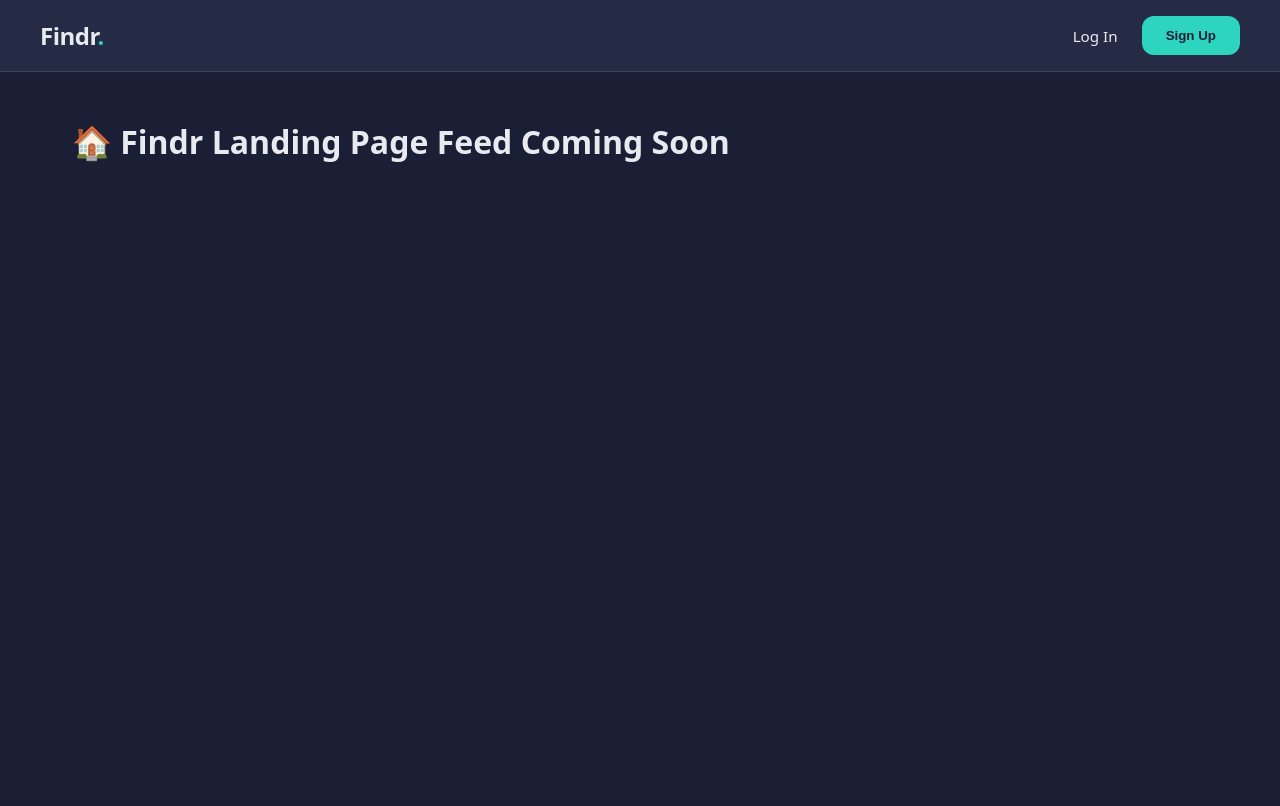
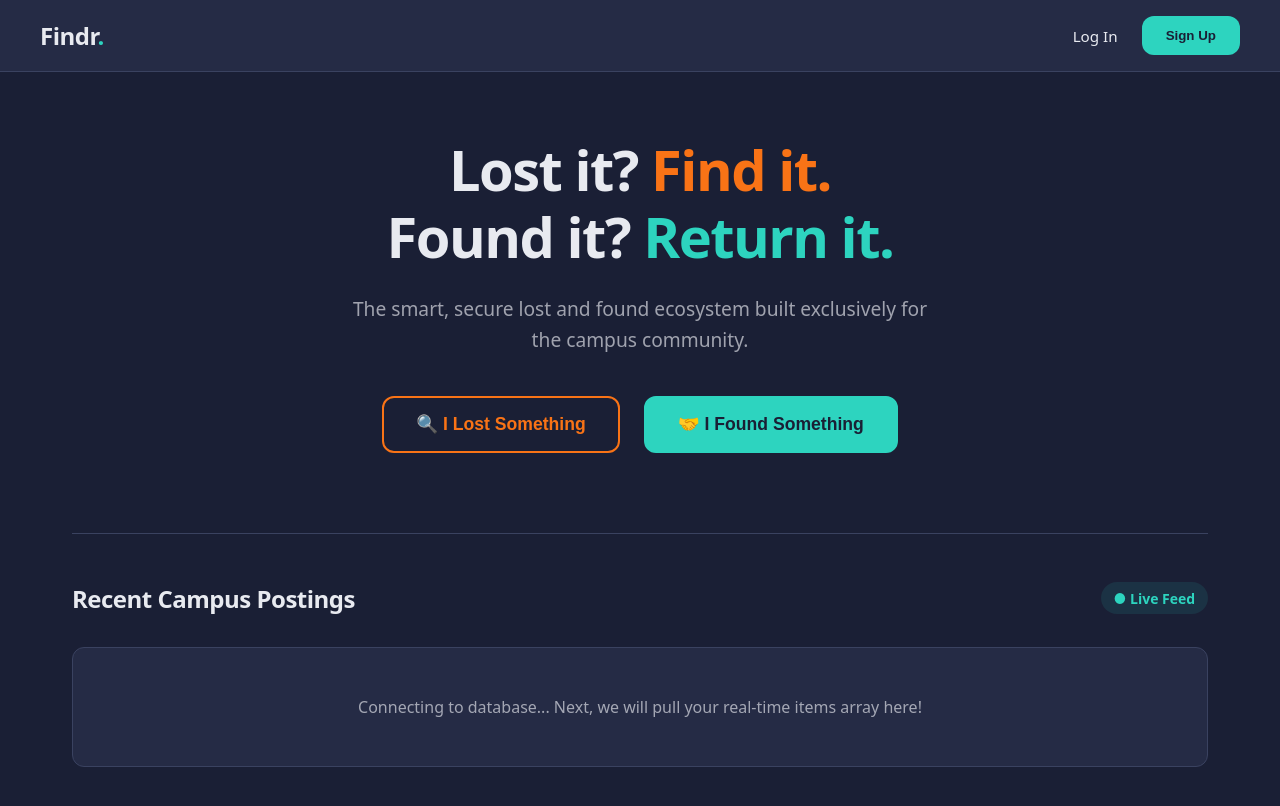
Before and after one commit to pamithenuka/Findr, a React app in the folder frontend/: page / in a window 1280 px wide. Shown: the top 806 px of the page. Built offline with nearby package versions, Linux system fonts and the light colour scheme; the HTML template or start-up script is replaced by a standard one.

Commit message:
Frontend: Implemented Action-First Hero block on HomeLanding page with dual-tone theme tokens

```diff
--- a/frontend/src/App.jsx
+++ b/frontend/src/App.jsx
@@ -3,9 +3,8 @@ import { BrowserRouter as Router, Routes, Route } from 'react-router-dom';
 import Navbar from './components/Navbar';
 import Login from './pages/Login';
 import Register from './pages/Register';
+import HomeLanding from './pages/HomeLanding';
 
-// Leftovers as simple layout stubs for the next steps
-const HomeLanding = () => <div style={{ padding: '3rem 2rem', maxWidth: '1200px', margin: '0 auto' }}><h1>🏠 Findr Landing Page Feed Coming Soon</h1></div>;
 const Dashboard = () => <div style={{ padding: '3rem 2rem', maxWidth: '1200px', margin: '0 auto' }}><h1>📊 User Dashboard Coming Soon</h1></div>;
 
 function App() {
--- /dev/null
+++ b/frontend/src/pages/HomeLanding.jsx
@@ -0,0 +1,155 @@
+import React from 'react';
+import { useNavigate } from 'react-router-dom';
+
+function HomeLanding() {
+  const navigate = useNavigate();
+
+  // Check auth state to see if we let them post or redirect them to login
+  const isAuthenticated = !!localStorage.getItem('findr_user');
+
+  const handleAction = (type) => {
+    if (!isAuthenticated) {
+      navigate('/login');
+    } else {
+      // Once we build the creation forms/modals, we will route them there
+      navigate('/dashboard', { state: { openForm: type } });
+    }
+  };
+
+  return (
+    <div style={styles.container}>
+      {/* --- HERO SECTION --- */}
+      <header style={styles.hero}>
+        <h1 style={styles.headline}>
+          Lost it? <span style={{ color: 'var(--accent-coral)' }}>Find it.</span> <br />
+          Found it? <span style={{ color: 'var(--accent-teal)' }}>Return it.</span>
+        </h1>
+        <p style={styles.subheadline}>
+          The smart, secure lost and found ecosystem built exclusively for the campus community.
+        </p>
+
+        {/* Action-First Dual Buttons */}
+        <div style={styles.ctaGroup}>
+          <button
+            onClick={() => handleAction('lost')}
+            style={styles.lostBtn}
+          >
+            🔍 I Lost Something
+          </button>
+
+          <button
+            onClick={() => handleAction('found')}
+            style={styles.foundBtn}
+          >
+            🤝 I Found Something
+          </button>
+        </div>
+      </header>
+
+      {/* --- LIVE FEED PLACEHOLDER SECTION --- */}
+      <section style={styles.feedSection}>
+        <div style={styles.feedHeader}>
+          <h2 style={styles.feedTitle}>Recent Campus Postings</h2>
+          <span style={styles.liveBadge}>● Live Feed</span>
+        </div>
+
+        <div style={styles.placeholderCard}>
+          <p style={{ color: 'var(--text-muted)' }}>
+            Connecting to database... Next, we will pull your real-time items array here!
+          </p>
+        </div>
+      </section>
+    </div>
+  );
+}
+
+const styles = {
+  container: {
+    maxWidth: '1200px',
+    margin: '0 auto',
+    padding: '4rem 2rem',
+  },
+  hero: {
+    textAlign: 'center',
+    marginBottom: '5rem',
+    display: 'flex',
+    flexDirection: 'column',
+    alignItems: 'center',
+  },
+  headline: {
+    fontSize: '3.5rem',
+    fontWeight: '800',
+    lineHeight: '1.2',
+    letterSpacing: '-1.5px',
+    marginBottom: '1.5rem',
+    color: 'var(--text-white)',
+  },
+  subheadline: {
+    fontSize: '1.2rem',
+    color: 'var(--text-muted)',
+    maxWidth: '600px',
+    marginBottom: '2.5rem',
+    lineHeight: '1.6',
+  },
+  ctaGroup: {
+    display: 'flex',
+    gap: '1.5rem',
+    width: '100%',
+    justifyContent: 'center',
+    flexWrap: 'wrap',
+  },
+  lostBtn: {
+    backgroundColor: 'transparent',
+    color: 'var(--accent-coral)',
+    border: '2px solid var(--accent-coral)',
+    padding: '1rem 2rem',
+    fontSize: '1.1rem',
+    fontWeight: '600',
+    borderRadius: 'var(--border-radius)',
+    cursor: 'pointer', // Fixed: Successfully wrapped as a valid string!
+    transition: 'all 0.2s ease',
+  },
+  foundBtn: {
+    backgroundColor: 'var(--accent-teal)',
+    color: 'var(--bg-navy)',
+    border: '2px solid var(--accent-teal)',
+    padding: '1rem 2rem',
+    fontSize: '1.1rem',
+    fontWeight: '600',
+    borderRadius: 'var(--border-radius)',
+    cursor: 'pointer', // Fixed: Successfully wrapped as a valid string!
+    transition: 'all 0.2s ease',
+  },
+  feedSection: {
+    borderTop: '1px solid var(--border-muted)',
+    paddingTop: '3rem',
+  },
+  feedHeader: {
+    display: 'flex',
+    justifyContent: 'space-between',
+    alignItems: 'center',
+    marginBottom: '2rem',
+  },
+  feedTitle: {
+    fontSize: '1.5rem',
+    fontWeight: '700',
+    letterSpacing: '-0.5px',
+  },
+  liveBadge: {
+    color: 'var(--accent-teal)',
+    fontSize: '0.875rem',
+    fontWeight: '600',
+    backgroundColor: 'rgba(45, 212, 191, 0.1)',
+    padding: '0.4rem 0.8rem',
+    borderRadius: '20px',
+  },
+  placeholderCard: {
+    backgroundColor: 'var(--surface-card)',
+    border: '1px solid var(--border-muted)',
+    borderRadius: 'var(--border-radius)',
+    padding: '3rem',
+    textAlign: 'center',
+  }
+};
+
+export default HomeLanding;
```
